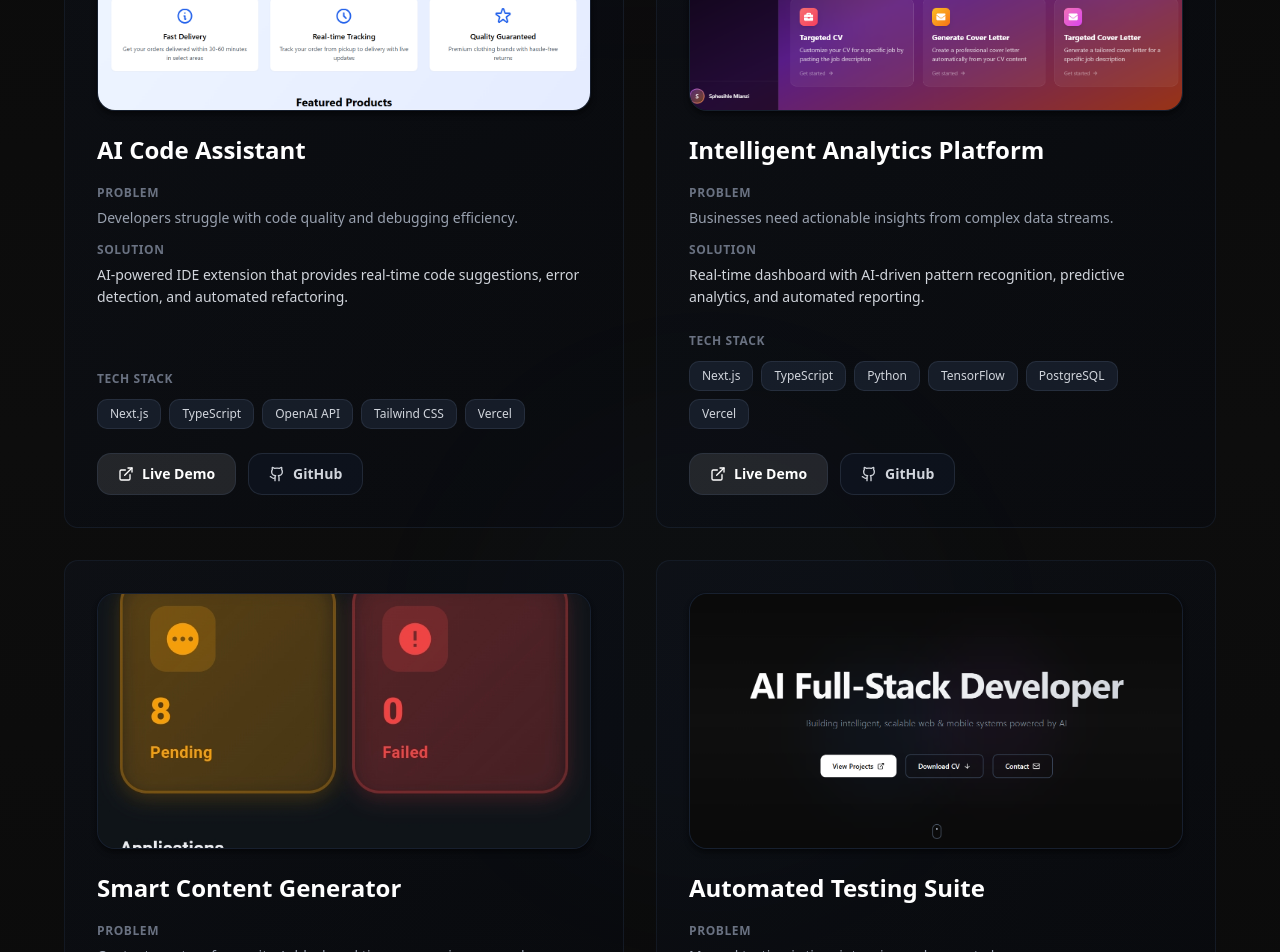
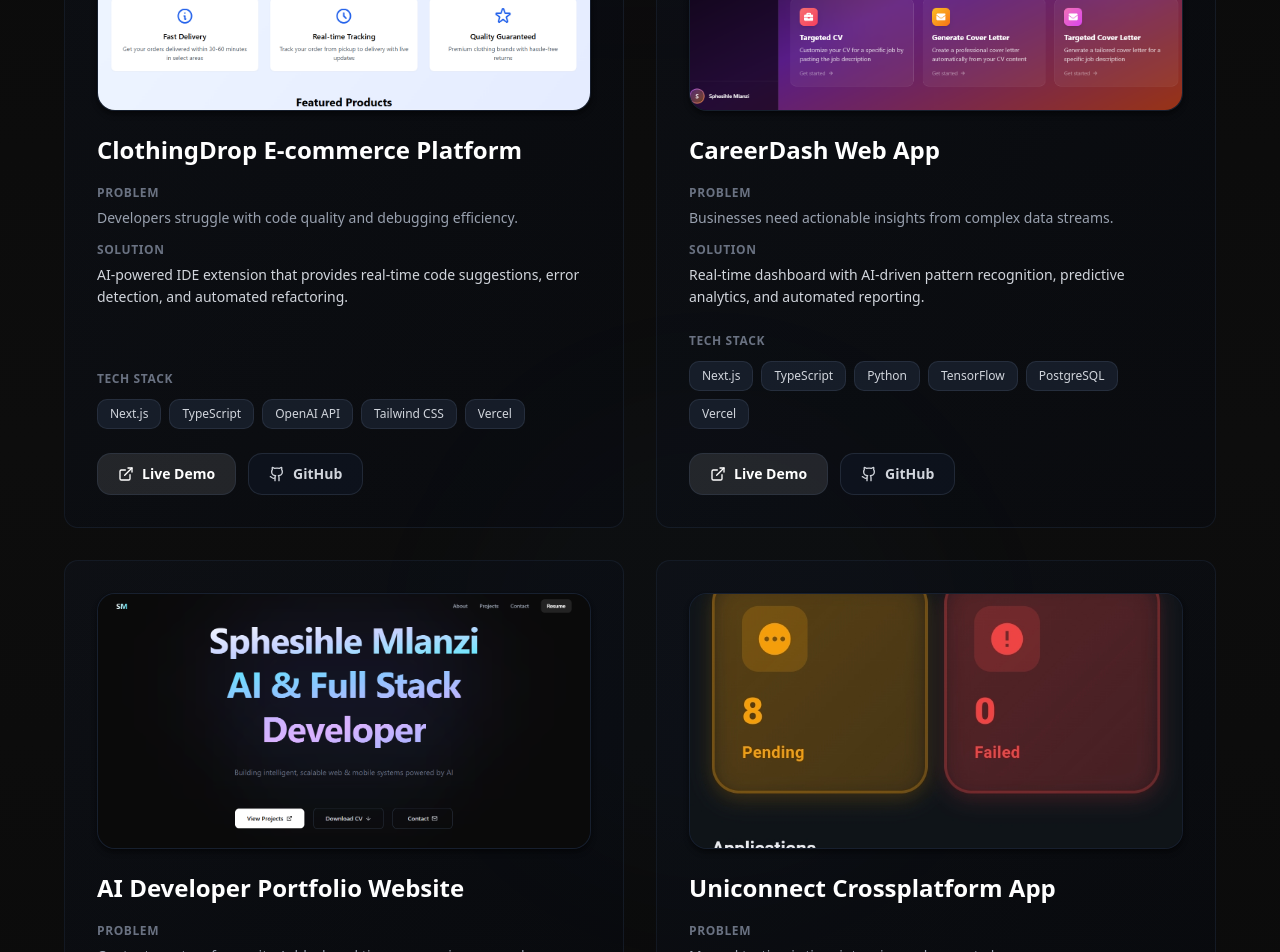
Before and after one commit to Sphesihle124/AI-Full-Stack-portfolio, a Next.js app: page / in a window 1280 px wide. Shown: the part 2780-3732 px from the top of the page. Built offline with nearby package versions, Linux system fonts and the light colour scheme.

Commit message:
update project section

```diff
--- a/components/projects/Projects.tsx
+++ b/components/projects/Projects.tsx
@@ -25,7 +25,7 @@ const itemVariants = {
 
 const projects = [
   {
-    name: "AI Code Assistant",
+    name: "ClothingDrop E-commerce Platform",
     problem: "Developers struggle with code quality and debugging efficiency.",
     solution:
       "AI-powered IDE extension that provides real-time code suggestions, error detection, and automated refactoring.",
@@ -33,7 +33,7 @@ const projects = [
     image: "/projects/project-1.png",
   },
   {
-    name: "Intelligent Analytics Platform",
+    name: "CareerDash Web App",
     problem: "Businesses need actionable insights from complex data streams.",
     solution:
       "Real-time dashboard with AI-driven pattern recognition, predictive analytics, and automated reporting.",
@@ -48,20 +48,20 @@ const projects = [
     image: "/projects/project-2.png",
   },
   {
-    name: "Smart Content Generator",
+    name: "AI Developer Portfolio Website",
     problem: "Content creators face writer's block and time-consuming research.",
     solution:
       "AI-powered platform that generates, optimizes, and personalizes content across multiple formats and channels.",
     tech: ["Next.js", "TypeScript", "GPT-4 API", "Tailwind CSS", "Vercel"],
-    image: "/projects/project-3.png",
+    image: "/projects/project-4.png",
   },
   {
-    name: "Automated Testing Suite",
+    name: "Uniconnect Crossplatform App",
     problem: "Manual testing is time-intensive and prone to human error.",
     solution:
       "AI-driven testing framework that generates test cases, identifies edge cases, and provides comprehensive coverage reports.",
     tech: ["Next.js", "TypeScript", "Jest", "Playwright", "AI APIs", "Vercel"],
-    image: "/projects/project-4.png",
+    image: "/projects/project-3.png",
   },
 ];
 
```
Also changed, not shown: public/projects/project-4.png.
